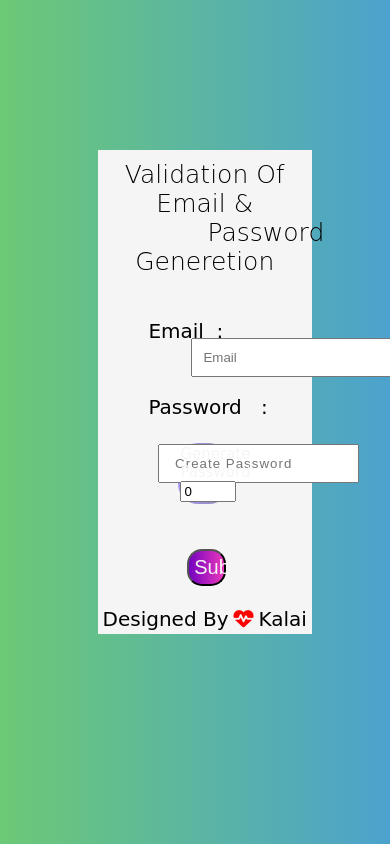
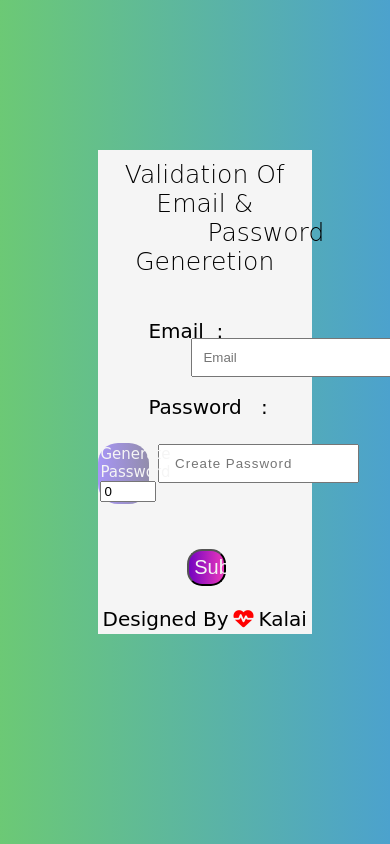
Before and after one commit to Kalayarasi/generatepassword, a plain HTML site: page index.html in a window 390 px wide. Drawn offline with Linux system fonts and the light colour scheme; a web font is replaced by a local one.

Commit message:
Update style.css

```diff
--- a/style.css
+++ b/style.css
@@ -115,6 +115,6 @@ i{
 }
 @media only screen and (max-width:1024px){
     .generate{
-        margin-left:30px;
+        margin-left:-50px;
     }
 }
```
